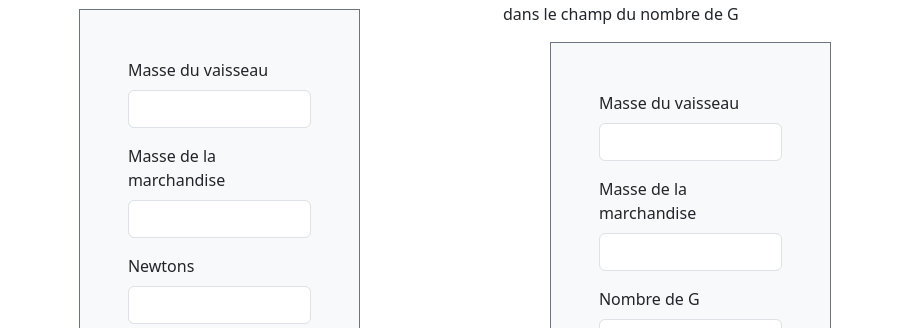
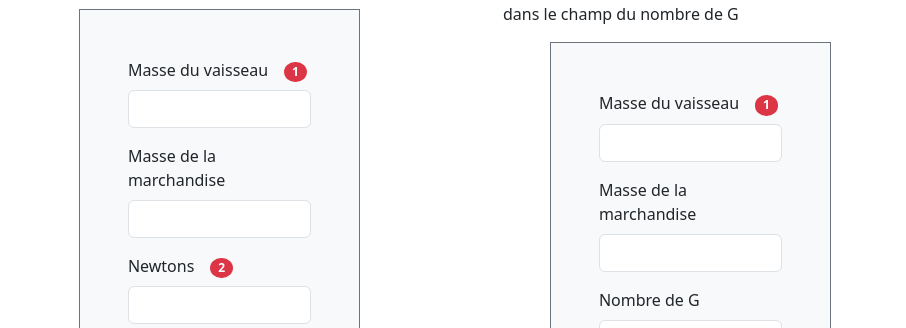
Before and after one commit to NicolasDuquesne2/newton-calculator, a React (Create React App) app: page / in a window 1280 px wide. Shown: the part 940-1268 px from the top of the page, without its empty margins (185-1091 px from the left). Built offline with nearby package versions, Linux system fonts and the light colour scheme.

Commit message:
badges added to the two forms

```diff
--- a/src/Componants/GMaxForm.jsx
+++ b/src/Componants/GMaxForm.jsx
@@ -54,7 +54,7 @@ function GMaxForm(){
             <p className='text-wrap'>{describ}</p>
              <Form className='w-75 bg-light p-5 border border-secondary'>
                 <Form.Group className="mb-3" controlId="massInput">
-                <Form.Label>{massFieldLabel}</Form.Label>
+                <Form.Label>{massFieldLabel}<span class="badge bg-danger rounded-circle ms-3">1</span></Form.Label>
                 <Form.Control type="number" ref={massInput} required={true}/>
                 </Form.Group>
 
@@ -64,7 +64,7 @@ function GMaxForm(){
                 </Form.Group>
 
                 <Form.Group className="mb-3" controlId="newtonInput">
-                <Form.Label>{newtonsLabel}</Form.Label>
+                <Form.Label>{newtonsLabel}<span class="badge bg-danger rounded-circle ms-3">2</span></Form.Label>
                 <Form.Control type="number" ref={newtonInput} required={true}/>
                 </Form.Group>
 
--- a/src/Componants/MinNewtonForGForm.jsx
+++ b/src/Componants/MinNewtonForGForm.jsx
@@ -53,7 +53,7 @@ function MinNewtonForGForm(){
             <p className='text-wrap'>{describ}</p>
              <Form className='w-75 bg-light p-5 border border-secondary'>
                 <Form.Group className="mb-3" controlId="massInput">
-                <Form.Label>{massFieldLabel}</Form.Label>
+                <Form.Label>{massFieldLabel}<span class="badge bg-danger rounded-circle ms-3">1</span></Form.Label>
                 <Form.Control type="number" ref={massInput} required={true}/>
                 </Form.Group>
 
```
